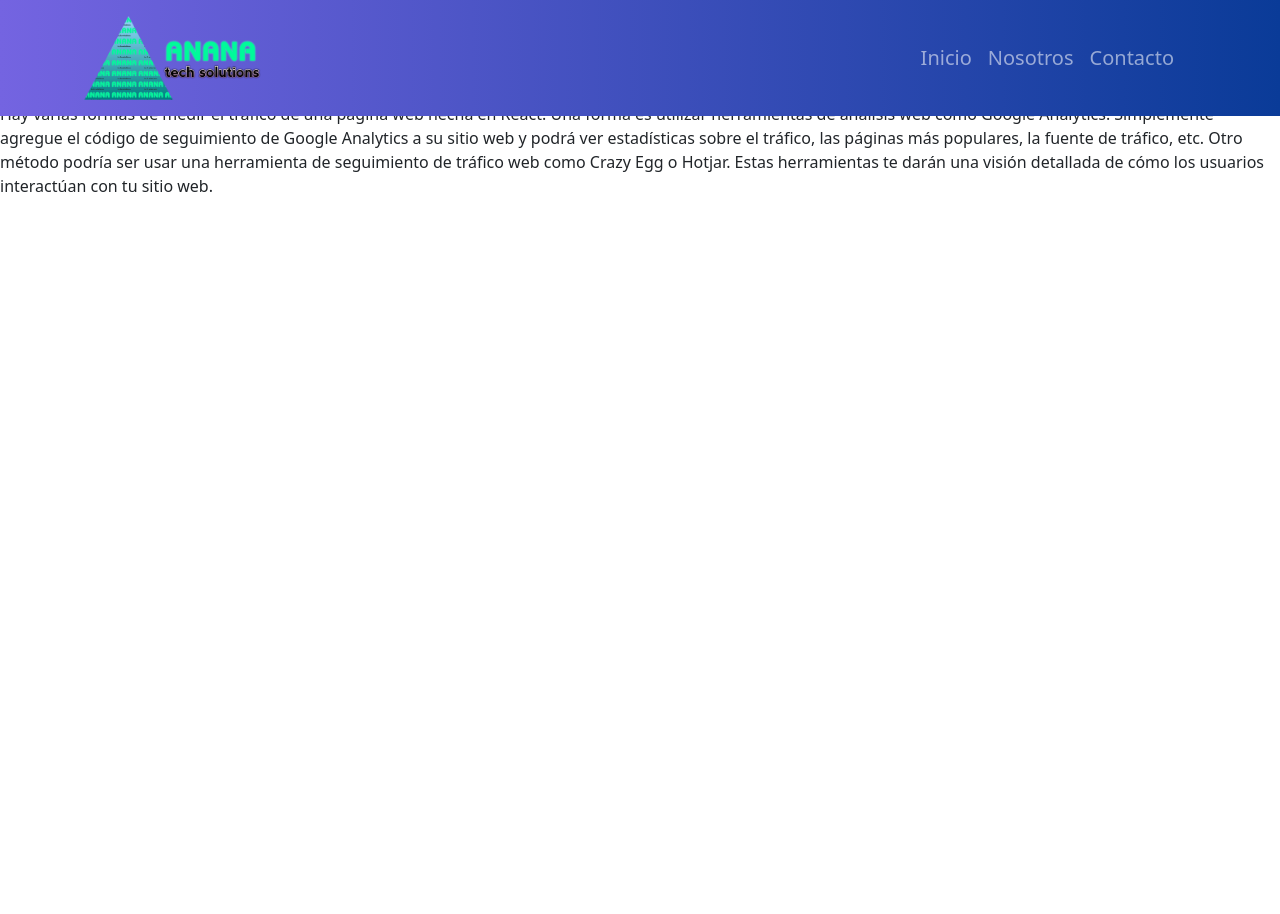
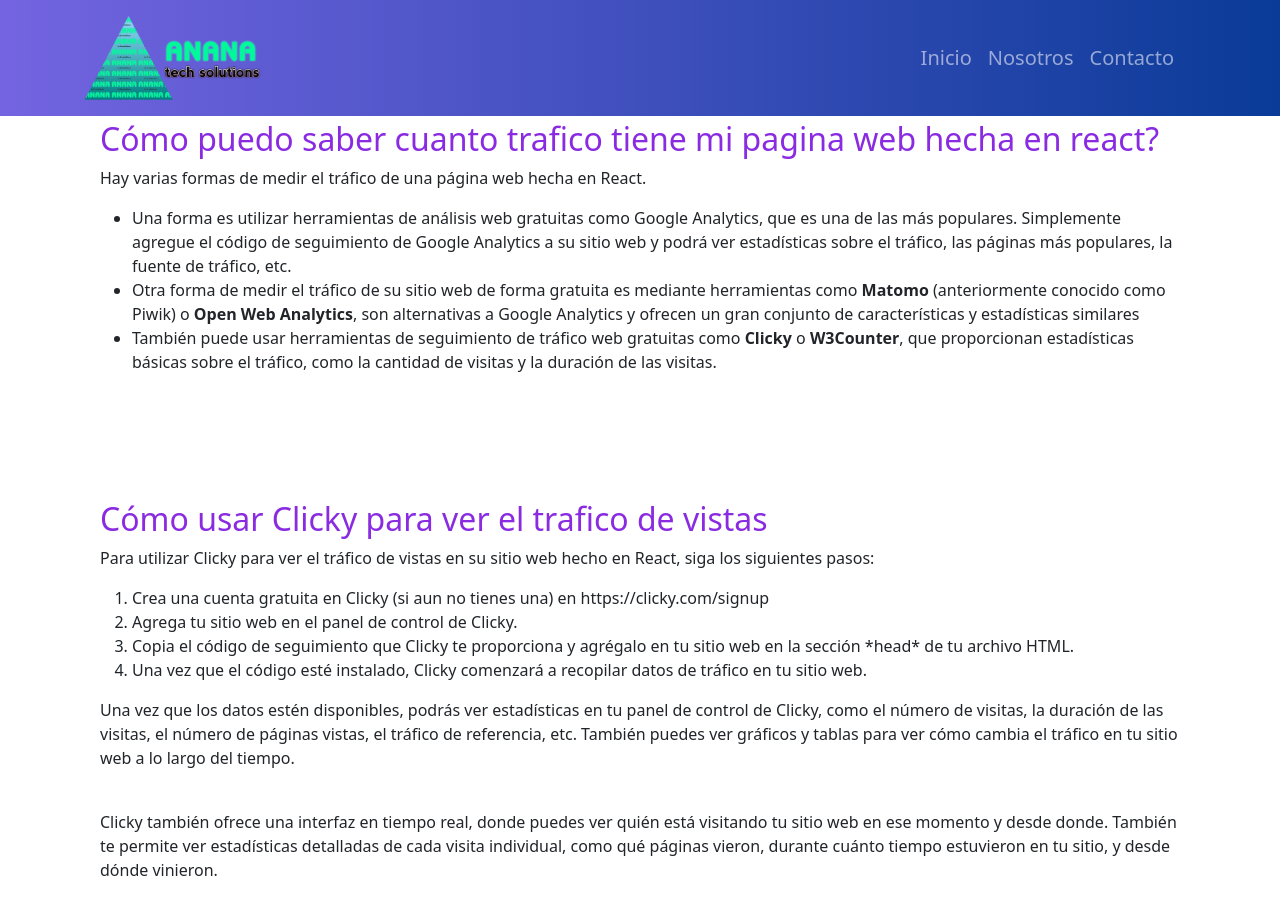
Before and after one commit to tinoyao/TinoFuturos, a React (Create React App) app: page /contact in a window 1280 px wide. Shown: the top 914 px of the page. Before the commit the page ends 800 px from the top, so only its background shows below. Built offline with nearby package versions, Linux system fonts and the light colour scheme.

Commit message:
se agrega parrafos en el componente contact

```diff
--- a/src/components/contact/Contact.jsx
+++ b/src/components/contact/Contact.jsx
@@ -1,10 +1,67 @@
+import s from './Contact.module.css';
 
 const Contact = () => {
     return(
-        <div>
-            <h1>View Contact</h1>
-            <h2>como</h2>
-            <p>Hay varias formas de medir el tráfico de una página web hecha en React. Una forma es utilizar herramientas de análisis web como Google Analytics. Simplemente agregue el código de seguimiento de Google Analytics a su sitio web y podrá ver estadísticas sobre el tráfico, las páginas más populares, la fuente de tráfico, etc. Otro método podría ser usar una herramienta de seguimiento de tráfico web como Crazy Egg o Hotjar. Estas herramientas te darán una visión detallada de cómo los usuarios interactúan con tu sitio web.</p>
+        <div className={s.ContainerCont}>
+            <div className={s.Container1}>
+                <h2>Cómo puedo saber cuanto trafico tiene mi pagina web hecha en react?</h2>
+                <p>
+                    Hay varias formas de medir el tráfico de una página web hecha en React.
+                </p>
+                <ul>
+                    <li>
+                        Una forma es utilizar herramientas de análisis web gratuitas como Google Analytics,
+                        que es una de las más populares. Simplemente agregue el código de seguimiento de
+                        Google Analytics a su sitio web y podrá ver estadísticas sobre el tráfico, las
+                        páginas más populares, la fuente de tráfico, etc.
+                    </li>
+                    <li>
+                        Otra forma de medir el tráfico de su sitio web de forma gratuita es mediante herramientas
+                        como <strong>Matomo </strong>(anteriormente conocido como Piwik) o <strong>Open Web Analytics</strong>,
+                        son alternativas a Google Analytics y ofrecen un gran conjunto de características y estadísticas similares
+                    </li>
+                    <li>
+                        También puede usar herramientas de seguimiento de tráfico web gratuitas como <strong>Clicky</strong> o <strong>W3Counter</strong>,
+                        que proporcionan estadísticas básicas sobre el tráfico, como la cantidad de visitas y la duración
+                        de las visitas.
+                    </li>
+                </ul>
+            </div>
+            <div className={s.container2}>
+                <h2>Cómo usar Clicky para ver el trafico de vistas</h2>
+                <p>
+                    Para utilizar Clicky para ver el tráfico de vistas en su sitio web hecho en React,
+                    siga los siguientes pasos:
+                </p>
+                <ol>
+                    <li>
+                        Crea una cuenta gratuita en Clicky (si aun no tienes una) en https://clicky.com/signup
+                    </li>
+                    <li>
+                        Agrega tu sitio web en el panel de control de Clicky.
+                    </li>
+                    <li>
+                        Copia el código de seguimiento que Clicky te proporciona y agrégalo en tu sitio web en la
+                        sección *head* de tu archivo HTML.
+                    </li>
+                    <li>
+                        Una vez que el código esté instalado, Clicky comenzará a recopilar datos de tráfico en tu sitio web.
+                    </li>
+                </ol>
+                <p>
+                    Una vez que los datos estén disponibles, podrás ver estadísticas en tu panel de control de Clicky,
+                    como el número de visitas, la duración de las visitas, el número de páginas vistas, el tráfico de
+                    referencia, etc. También puedes ver gráficos y tablas para ver cómo cambia el tráfico en tu sitio
+                    web a lo largo del tiempo.
+                </p><br/>
+                <p>
+                    Clicky también ofrece una interfaz en tiempo real, donde puedes ver quién está visitando tu sitio
+                    web en ese momento y desde donde. También te permite ver estadísticas detalladas de cada visita
+                    individual, como qué páginas vieron, durante cuánto tiempo estuvieron en tu sitio, y desde dónde
+                    vinieron.
+                </p>
+
+            </div>
         </div>
     )
 }
--- /dev/null
+++ b/src/components/contact/Contact.module.css
@@ -0,0 +1,20 @@
+.ContainerCont{
+    width: 100%;
+    height: 100vh;
+}
+
+.Container1{
+    width: 100%;
+    height: 500px;
+    padding: 120px 100px 0px 100px;
+}
+
+h2{
+    color: blueviolet;
+}
+
+.container2{
+    width: 100%;
+    height: 500px;
+    padding: 0px 100px 0 100px;
+}
--- a/src/index.css
+++ b/src/index.css
@@ -15,4 +15,5 @@
 body{
   width: 100vw;
   height: 100vh;
+  /* padding: 0 100px 0 100px; */
 }
```
